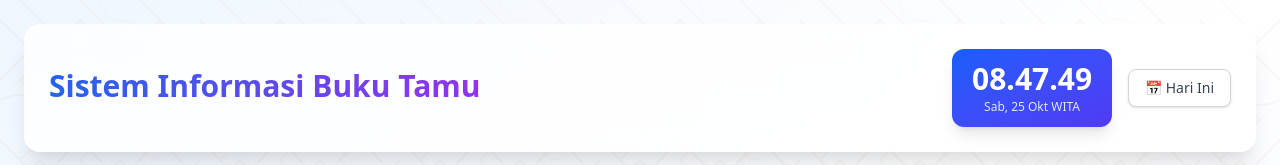
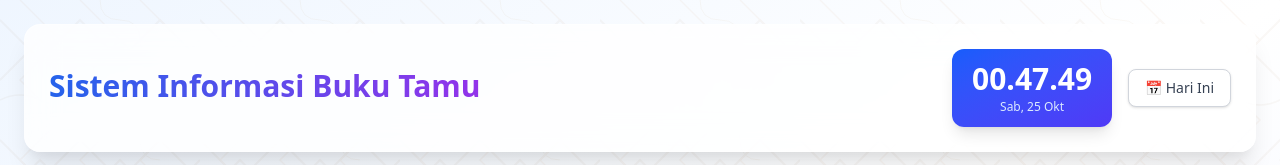
Before and after one commit to adeetz/bukutamu, a Next.js app: page /display in a window 1280 px wide. Shown: the top 165 px of the page. Built offline with nearby package versions, Linux system fonts and the light colour scheme; no server answers; the database is empty.

Commit message:
update tanggal menyesuaikan browser user

```diff
--- a/app/admin/dashboard/page.tsx
+++ b/app/admin/dashboard/page.tsx
@@ -276,6 +276,7 @@ export default function AdminDashboard() {
       day: 'numeric',
       hour: '2-digit',
       minute: '2-digit',
+      timeZone: undefined, // Gunakan timezone browser
     });
   };
 
--- a/app/display/page.tsx
+++ b/app/display/page.tsx
@@ -127,6 +127,7 @@ export default function TVDisplayPage() {
       day: '2-digit',
       month: 'long',
       year: 'numeric',
+      timeZone: undefined, // Gunakan timezone browser
     });
   };
 
@@ -135,6 +136,7 @@ export default function TVDisplayPage() {
     return date.toLocaleTimeString('id-ID', {
       hour: '2-digit',
       minute: '2-digit',
+      timeZone: undefined, // Gunakan timezone browser
     });
   };
 
@@ -205,7 +207,6 @@ export default function TVDisplayPage() {
                     minute: '2-digit',
                     second: '2-digit',
                     hour12: false,
-                    timeZone: 'Asia/Makassar',
                   }).format(currentTime)}
                 </div>
                 <div className="text-xs text-blue-100 mt-0.5 font-medium">
@@ -213,8 +214,7 @@ export default function TVDisplayPage() {
                     weekday: 'short',
                     day: 'numeric',
                     month: 'short',
-                    timeZone: 'Asia/Makassar',
-                  }).format(currentTime)} WITA
+                  }).format(currentTime)}
                 </div>
               </div>
             </div>
@@ -369,7 +369,7 @@ export default function TVDisplayPage() {
                           <img
                             src={guest.fotoUrl}
                             alt={guest.nama}
-                            className="w-24 h-24 rounded-2xl object-cover border-4 border-blue-100 cursor-pointer hover:border-blue-400 transition-all shadow-md"
+                            className="w-24 h-24 rounded-2xl object-cover cursor-pointer hover:scale-105 transition-all shadow-md"
                             onClick={() => setSelectedPhoto(guest.fotoUrl)}
                           />
                         ) : (
```
